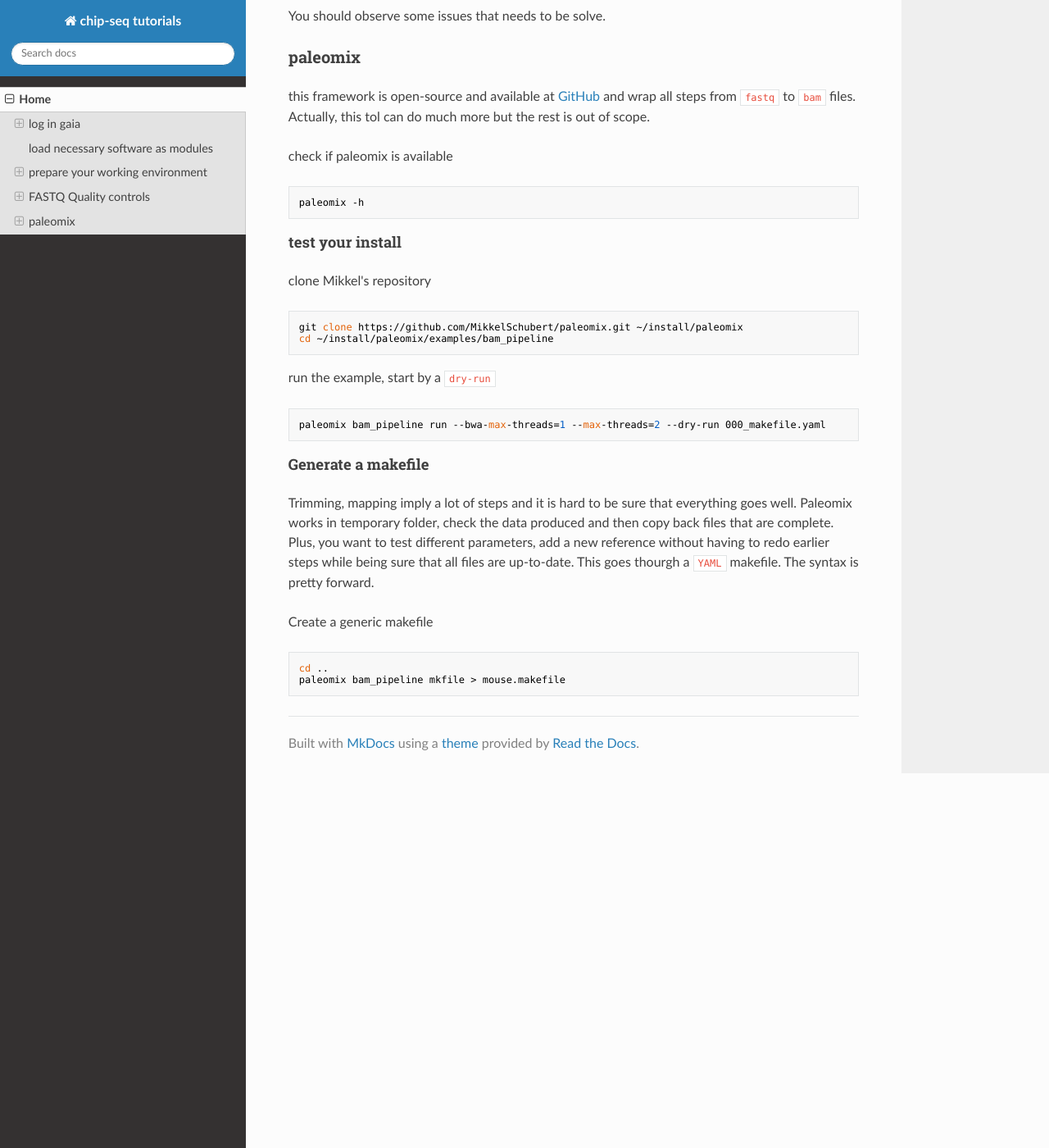
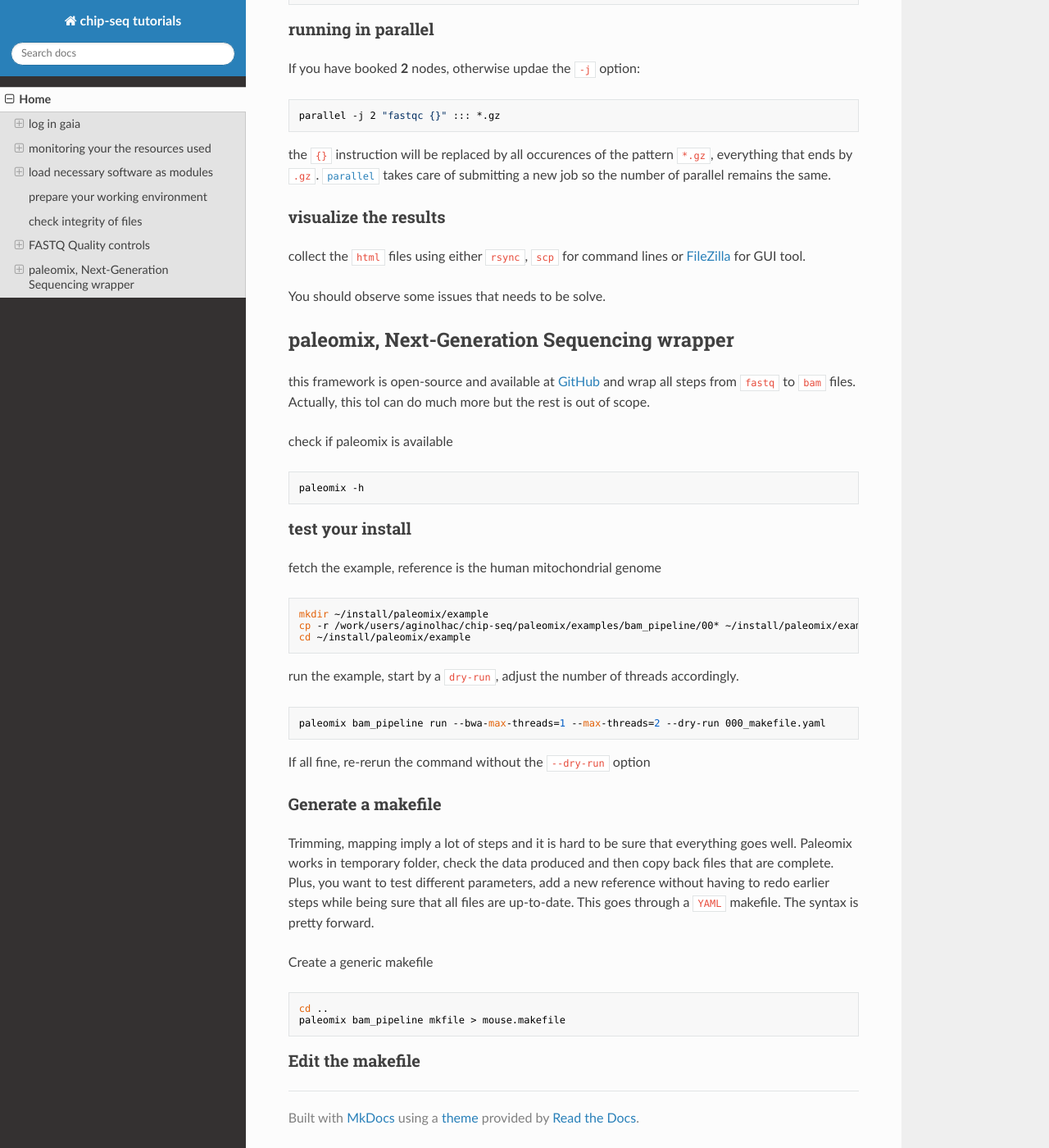
Before and after one commit to ginolhac/chip-seq, an MkDocs documentation site: the page built from docs/index.md, in a window 1280 px wide and 1400 px high, scrolled down 3787 px. Shown: the whole window at 82% size. Built offline with MkDocs 1.6.1, drawn with Linux system fonts in a browser that asks for light colours; nearby versions of some CDN libraries; old or Windows-style settings are respelled for this version of MkDocs; some of the changed text lies outside the part shown.

Commit message:
more text

````diff
--- a/docs/index.md
+++ b/docs/index.md
@@ -1,12 +1,12 @@
-## Chip-seq practical session
+# Chip-seq practical session
 
 Running all analyses is computationally intensive and despite the power of the current laptops, jobs should be run on high-performance-clusters (HPC).
 
-### log in `gaia`
+## log in `gaia`
 
 [`gaia`](https://hpc.uni.lu/systems/gaia/) is one of the [HPC of the UNI](https://hpc.uni.lu).
 
-#### connect to the frontend
+### connect to the frontend
 
 To connect to it, you need an account and an authorized ssh key. After the setting up of your account, the following should work:
 
@@ -29,7 +29,7 @@
 
  Software are organized into modules that provide you with the binaries but also all the environment required for their running processes.
 
-#### connect to a node
+### connect to a node
 
 Connecting to a computing node is anyway required to use modules.
 
@@ -52,37 +52,46 @@
 
 where you see the node you are logged to (here `gaia-66`), the job ID (3511326) and the time in minutes before your job will be killed (717 minutes).
 
-#### monitoring your the resources used
+## monitoring your the resources used
 
 On a shared cluster, you have to take of **three** things:
 1. memory usage
 2. cores used
 3. disk space
 
-##### memory
+### memory
 
 Each node has
 On a interactive session, use the command `htop` to see if the memory is not full. If the system is swapping (using hard drives for memory storage) it becomes super slow and eventually stalled.
 
 For passive sessions, you can use [ganglia](https://hpc.uni.lu/gaia/ganglia/) to check out the nodes you are using.
 
-##### cores
+### cores
 
 even if you book 10 cores, nothing will prevent you from starting 100 jobs. They will run but then tasks are distributed on the available resources. In this example, each task will use 1/10th of a core, then runs very slowly.
 On a interactive session, use the command `htop` to see if a process is correctly using close to 100% of a core.
 
+### disk space
 
-##### disk space
+Like on your local machine, you need to check how much data you used.
+Using a command line, you could use
+```
+du -sh ~
+```
 
+to display your disk usage (`du`) for your home folder (`~`).
 
-### load necessary software as modules
+## load necessary software as modules
 
- 1. Add location of these modules
+### Add location of these modules
+
 ```
 module use $RESIF_ROOTINSTALL/lcsb/modules/all
 module use /home/users/aginolhac/.local/easybuild/modules/all/
 ```
- 2. Load the modules
+
+### Load the modules
+
 ```
 module load bio/FastQC
 module load bio/AdapterRemoval
@@ -122,13 +137,13 @@
 `ln -s /work/users/aginolhac/chip-seq/raw/C* .`
 
 
-#### check integrity of files
+## check integrity of files
 
 Just as a side note, such large files are usually a pain to download. Since they are the very raw files after the sequencer (despite basecalling) checking their integrity is worth doing. Computing the `md5um` ensure you have the same file as your sequence provider. Then `paleomix` will check the FASTQ is correct, *i. e* has 4 lines in a correct format.
 
 `md5sum -c C53CYACXX_TC1-I-A-D3_14s006682-1-1_Sinkkonen_lane114s006682_sequence.txt.md5 `
 
-### FASTQ Quality controls
+## FASTQ Quality controls
 
 Using [FastQC](http://www.bioinformatics.babraham.ac.uk/projects/fastqc/) you can perform the necessary controls over fastq files.
 
@@ -136,7 +151,7 @@
 fastqc C51C3ACXX_TC1-H3K4-A-D3_14s006647-1-1_Sinkkonen_lane514s006647_sequence.txt.gz
 ```
 
-#### running serial
+### running serial
 
 A tidy bit of `bash` programming to do it for all files
 ```
@@ -145,7 +160,7 @@
 done
 ```
 
-#### running in parallel
+### running in parallel
 
 If you have booked **2** nodes, otherwise updae the `-j` option:
 
@@ -155,13 +170,13 @@
 
 the `{}` instruction will be replaced by all occurences of the pattern `*.gz`, everything that ends by `.gz`. [`parallel`](http://www.gnu.org/software/parallel/) takes care of submitting a new job so the number of parallel remains the same.
 
-#### visualize the results
+### visualize the results
 
 collect the `html` files using either `rsync`, `scp` for command lines or [FileZilla](https://filezilla-project.org/download.php?type=client) for  GUI tool.
 
 You should observe some issues that needs to be solve.
 
-### paleomix
+## paleomix, Next-Generation Sequencing wrapper
 
 this framework is open-source and available at [GitHub](https://github.com/MikkelSchubert/paleomix) and wrap all steps from `fastq` to `bam` files. Actually, this tol can do much more but the rest is out of scope.
 
@@ -170,26 +185,29 @@
 paleomix -h
 ```
 
-#### test your install
+### test your install
 
-clone Mikkel's repository
+fetch the example, reference is the human mitochondrial genome
 ```
-git clone https://github.com/MikkelSchubert/paleomix.git ~/install/paleomix
-cd ~/install/paleomix/examples/bam_pipeline
+mkdir ~/install/paleomix/example
+cp -r /work/users/aginolhac/chip-seq/paleomix/examples/bam_pipeline/00* ~/install/paleomix/example
+cd ~/install/paleomix/example
 ```
-run the example, start by a `dry-run`
+run the example, start by a `dry-run`, adjust the number of threads accordingly.
 ```
 paleomix bam_pipeline run --bwa-max-threads=1 --max-threads=2 --dry-run 000_makefile.yaml
 ```
 
+If all fine, re-rerun the command without the `--dry-run` option
 
+### Generate a makefile
 
-#### Generate a makefile
-
-Trimming, mapping imply a lot of steps and it is hard to be sure that everything goes well. Paleomix works in temporary folder, check the data produced and then copy back files that are complete. Plus, you want to test different parameters, add a new reference without having to redo earlier steps while being sure that all files are up-to-date. This goes thourgh a `YAML` makefile. The syntax is pretty forward.
+Trimming, mapping imply a lot of steps and it is hard to be sure that everything goes well. Paleomix works in temporary folder, check the data produced and then copy back files that are complete. Plus, you want to test different parameters, add a new reference without having to redo earlier steps while being sure that all files are up-to-date. This goes through a `YAML` makefile. The syntax is pretty forward.
 
 Create a generic makefile
 ```
 cd ..
 paleomix bam_pipeline mkfile > mouse.makefile
 ```
+
+### Edit the makefile
````
Also changed, not shown: other parts of docs/index.md (+9 -3 lines).
